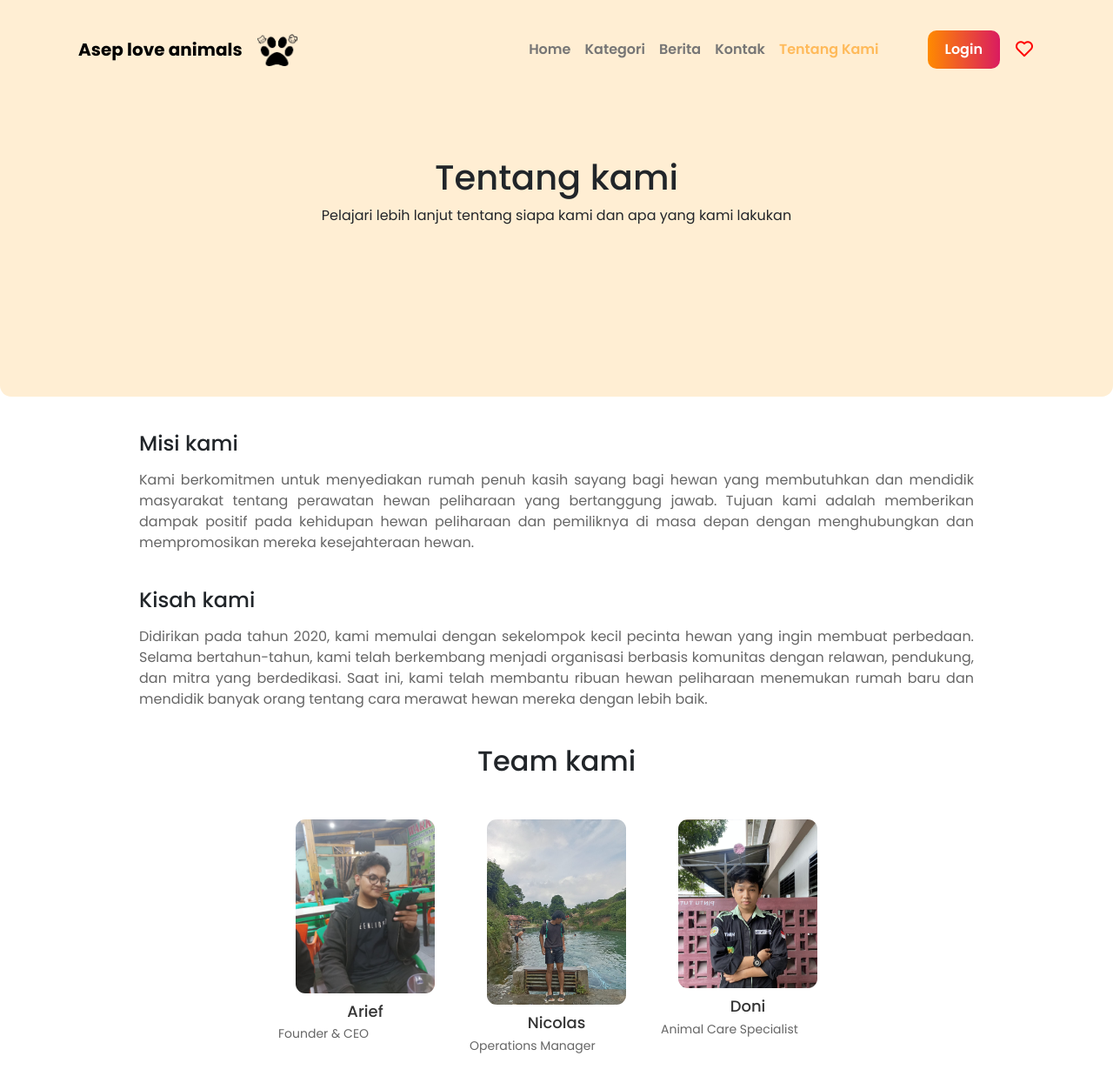
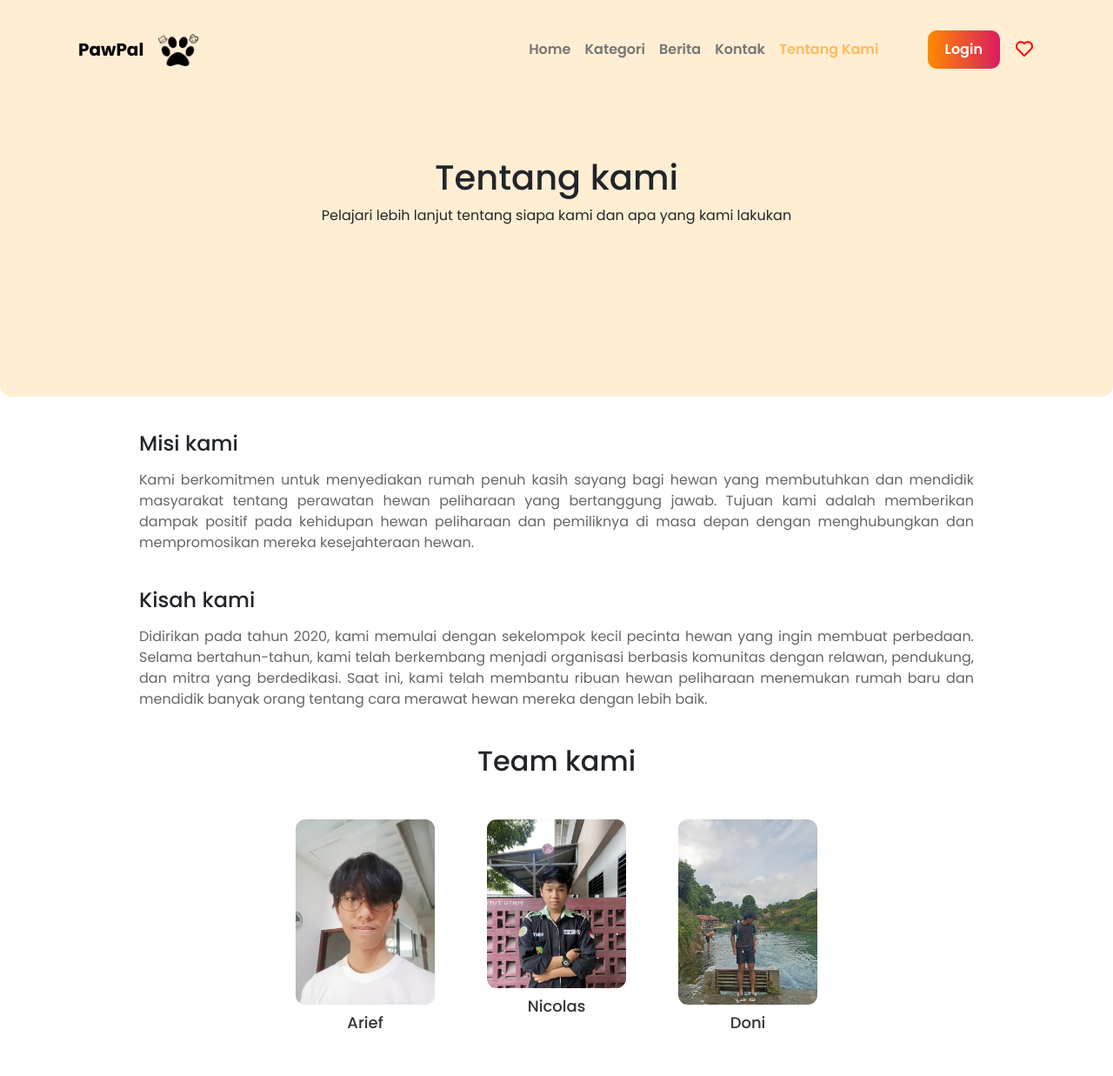
Before and after one commit to Kwyto/aseploveanimals, a plain HTML site: page about.html in a window 1280 px wide. Shown: the top 1237 px of the page at 87% size. Drawn offline with Linux system fonts and the light colour scheme; some packages are replaced by stand-ins of ours.

Commit message:
ganti nama dan nambah gambar

```diff
--- a/about.html
+++ b/about.html
@@ -12,7 +12,7 @@
     <!-- navbar -->
     <nav class="navbar navbar-expand-lg fixed-top asep-navbar">
       <div class="container navbar_pad">
-        <a class="navbar-brand fw-bold" href="#">Asep love animals</a>
+        <a class="navbar-brand fw-bold" href="#">PawPal</a>
         <img src="img/logo.png" alt="Bootstrap" width="48" height="37" />
         <button class="navbar-toggler" type="button" data-bs-toggle="collapse" data-bs-target="#navbarSupportedContent" aria-controls="navbarSupportedContent" aria-expanded="false" aria-label="Toggle navigation">
           <span class="navbar-toggler-icon"></span>
@@ -76,19 +76,19 @@
         <h2 class="mb-5">Team kami</h2>
         <div class="team-members">
           <div class="team-member">
-            <img src="img/habibi.png" alt="Team Member 1" />
+            <img src="img/arip.jpeg" alt="Team Member 1" />
             <h3>Arief</h3>
-            <p style="text-align: justify">Founder & CEO</p>
+
           </div>
           <div class="team-member">
-            <img src="img/nicolas.jpeg" alt="Team Member 2" />
+            <img src="img/doni.jpeg" alt="Team Member 2" />
             <h3>Nicolas</h3>
-            <p style="text-align: justify">Operations Manager</p>
+
           </div>
           <div class="team-member">
-            <img src="img/doni.jpeg" alt="Team Member 3" />
+            <img src="img/nicolas.jpeg" alt="Team Member 3" />
             <h3>Doni</h3>
-            <p style="text-align: justify">Animal Care Specialist</p>
+
           </div>
         </div>
       </section>
```
Also changed, not shown: berita.html (+1 -1 lines), favorit.html (+1 -1 lines), hewan.html (+1 -1 lines), index.html (+1 -1 lines), isiberita.html (+1 -1 lines), kategori.html (+1 -1 lines), kontak.html (+1 -1 lines), login.html (+0 -3 lines), img/arip.jpeg (added).
